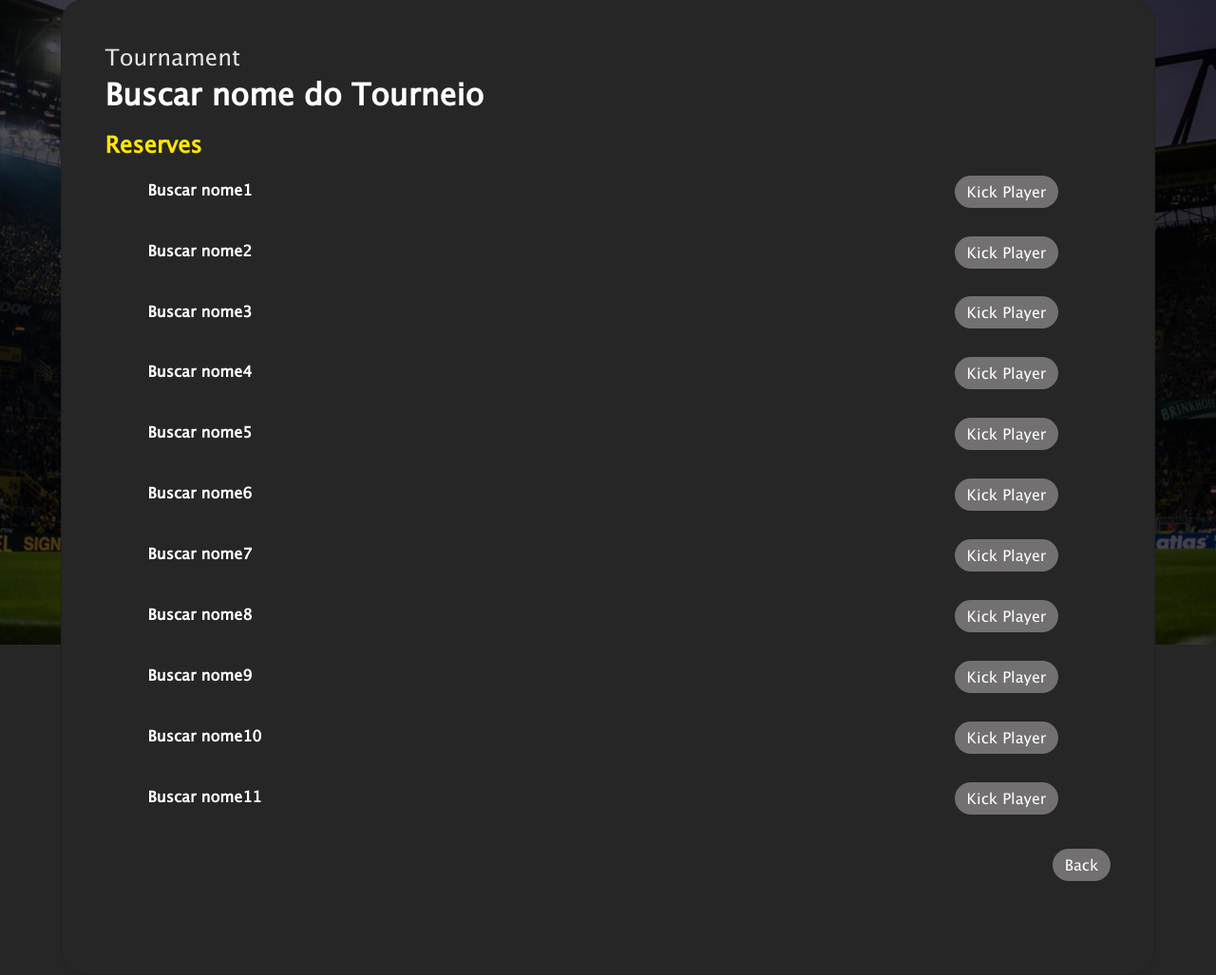
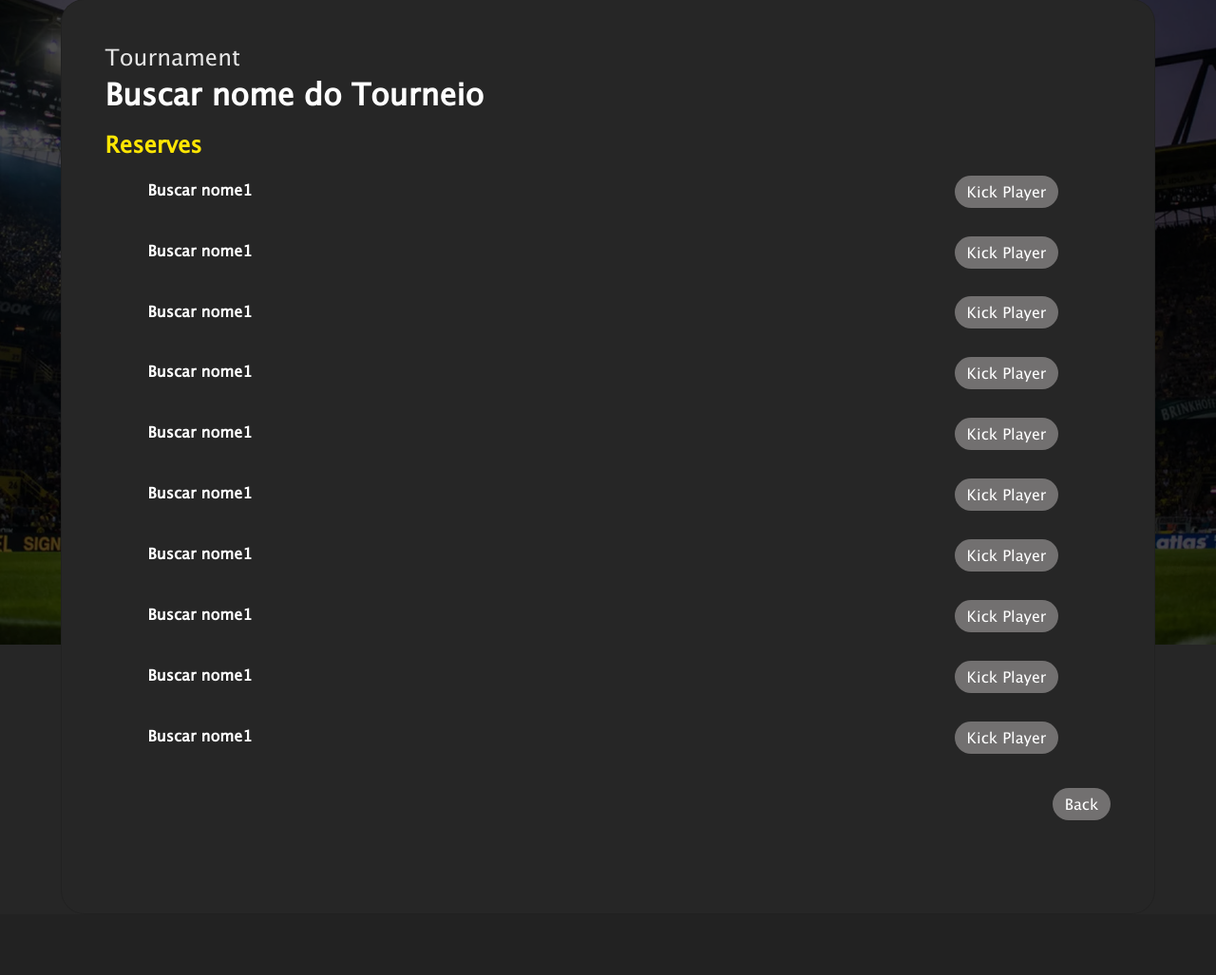
Before and after one commit to joaofaccardoso/Eball, a Django app: template appEball/templates/appEball/askKick.html in a window 1280 px wide. Shown: the part 121-1148 px from the top of the page at 95% size. After the commit the page ends 985 px from the top, so only its background shows below. Run offline with Django 3.2, Linux system fonts and the light colour scheme; the template is opened without the code that fills it, so the values that code supplies are empty; parts of the project's set-up code (start-up, migrations or seed data) failed here and were passed over; some libraries are stand-ins or nearby versions.

Commit message:
Update askKick.html

```diff
--- a/appEball/templates/appEball/askKick.html
+++ b/appEball/templates/appEball/askKick.html
@@ -15,72 +15,14 @@
             <h4 class="card-subsubstitle line"><strong>Reserves</h4>
             <div class="container">
             	<div class="row">
+                {% for i in  '0123456789'|make_list %}
                   <div class="col-6">
                     <p class="name line">Buscar nome1</p>
                   </div>
                   <div class="col-6">
                     <a class="btn rounded-pill" href="#">Kick Player</a>
                   </div>
-    				<div class="col-6">
-   					 	<p class="name line">Buscar nome2</p>
-   					</div>
-    				<div class="col-6">
-     					<a class="btn rounded-pill" href="#">Kick Player</a>
-    				</div>
-    				<div class="col-6">
-   					 	<p class="name line">Buscar nome3</p>
-   					</div>
-    				<div class="col-6">
-     					<a class="btn rounded-pill" href="#">Kick Player</a>
-    				</div>
-    				<div class="col-6">
-   					 	<p class="name line">Buscar nome4</p>
-   					</div>
-    				<div class="col-6">
-     					<a class="btn rounded-pill" href="#">Kick Player</a>
-    				</div>
-    				<div class="col-6">
-   					 	<p class="name line">Buscar nome5</p>
-   					</div>
-    				<div class="col-6">
-     					<a class="btn rounded-pill" href="#">Kick Player</a>
-    				</div>
-    				<div class="col-6">
-   					 	<p class="name line">Buscar nome6</p>
-   					</div>
-    				<div class="col-6">
-     					<a class="btn rounded-pill" href="#">Kick Player</a>
-    				</div>
-    				<div class="col-6">
-   					 	<p class="name line">Buscar nome7</p>
-   					</div>
-    				<div class="col-6">
-     					<a class="btn rounded-pill" href="#">Kick Player</a>
-    				</div>
-    				<div class="col-6">
-   					 	<p class="name line">Buscar nome8</p>
-   					</div>
-    				<div class="col-6">
-     					<a class="btn rounded-pill" href="#">Kick Player</a>
-    				</div>
-    				<div class="col-6">
-   					 	<p class="name line">Buscar nome9</p>
-   					</div>
-    				<div class="col-6">
-     					<a class="btn rounded-pill" href="#">Kick Player</a>
-    				</div>
-    				<div class="col-6">
-   					 	<p class="name line">Buscar nome10</p>
-   					</div>
-    				<div class="col-6">
-     					<a class="btn rounded-pill" href="#">Kick Player</a>
-    				</div>
-    				<div class="col-6">
-   					 	<p class="name line">Buscar nome11</p>
-   					</div>
-    				<div class="col-6">
-     					<a class="btn rounded-pill" href="#">Kick Player</a>
-    				</div>
+                {% endfor %}
 
  			 	    </div>
  			  </div>
```
Lines whose indentation alone changed are shown as unchanged.
